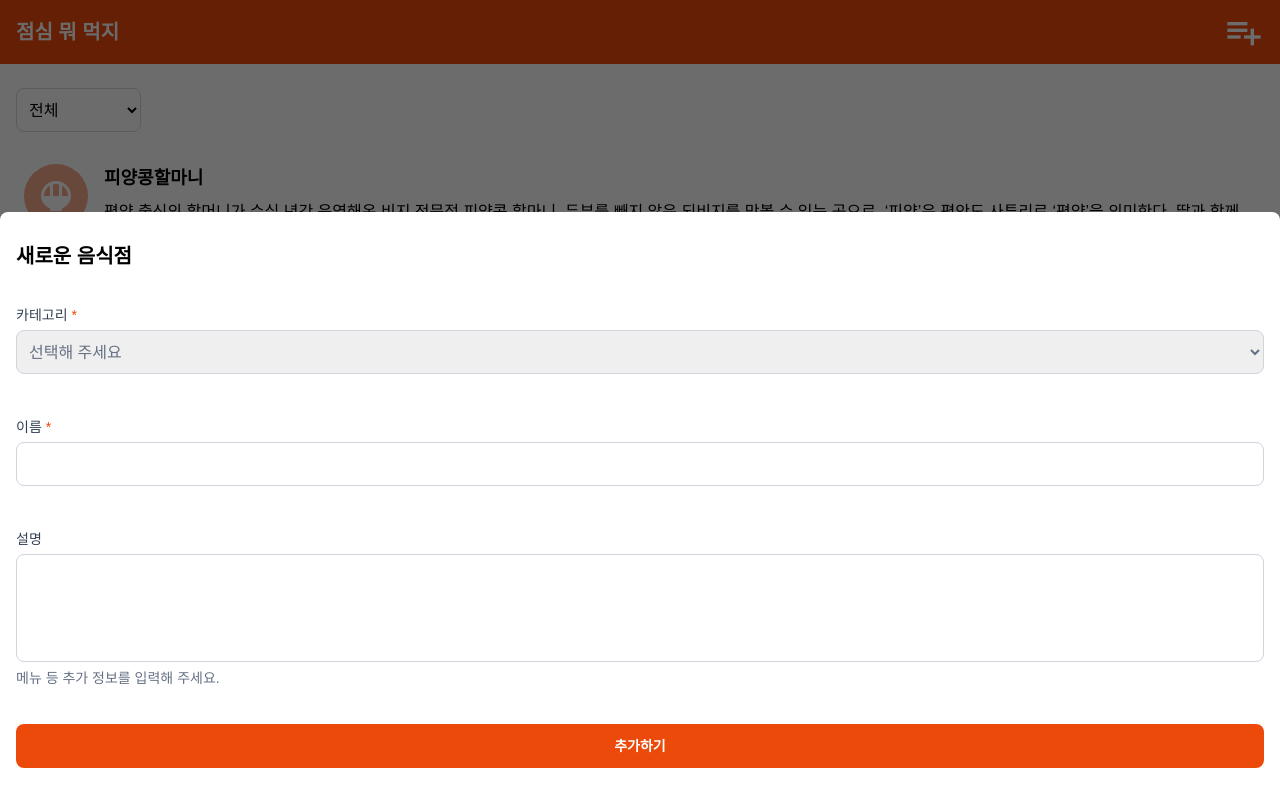
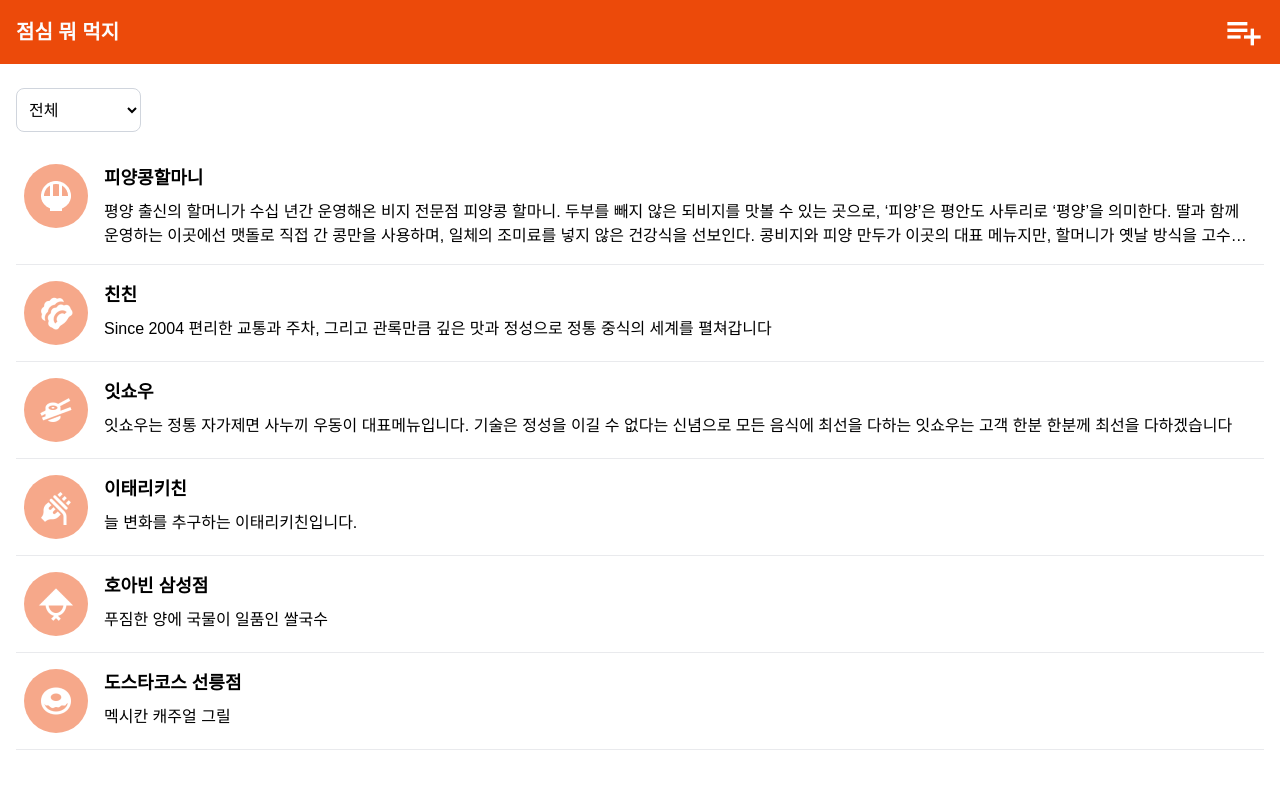
Before and after one commit to woowacourse/self-paced-react, a React (Vite) app: page / in a window 1280 px wide. Built offline with nearby package versions, Linux system fonts and the light colour scheme.

Commit message:
feat: 모달 UI 구현하기

```diff
--- a/src/App.jsx
+++ b/src/App.jsx
@@ -1,5 +1,5 @@
 import './App.css';
-import AddRestaurantModal from './components/AddRestaurantModal';
+// import AddRestaurantModal from './components/AddRestaurantModal';
 import CategoryFilter from './components/CategoryFilter';
 import Header from './components/Header';
 import RestaurantDetailModal from './components/RestaurantDetailModal';
@@ -10,16 +10,19 @@ import { restaurantsData } from './data/restaurantsData';
 function App() {
     const [category, setCategory] = useState('전체');
     const filteredRestaurants = category === '전체' ? restaurantsData : restaurantsData.filter((restaurant) => restaurant.category === category);
+    const [isModalOpen, setIsModalOpen] = useState(false);
+    const [selectedRestaurant, setSelectedRestaurant] = useState(null);
+
     return (
         <>
             <Header />
             <main>
                 <CategoryFilter category={category} onChangeCategory={setCategory} />
-                <RestaurantList restaurants={filteredRestaurants} />
+                <RestaurantList restaurants={filteredRestaurants} onChangeModal={setIsModalOpen} onChangeSelectRestaurant={setSelectedRestaurant} />
             </main>
             <aside>
-                <RestaurantDetailModal />
-                <AddRestaurantModal />
+                {isModalOpen && <RestaurantDetailModal onChangeModal={setIsModalOpen} selectedRestaurant={selectedRestaurant} />}
+                {/* <AddRestaurantModal /> */}
             </aside>
         </>
     );
--- a/src/components/RestaurantDetailModal.jsx
+++ b/src/components/RestaurantDetailModal.jsx
@@ -1,17 +1,34 @@
 import '../css/Modal.css';
+import { useEffect } from 'react';
 
-function RestaurantDetailModal() {
+function RestaurantDetailModal({ onChangeModal, selectedRestaurant }) {
+    const handleKeyDown = (event) => {
+        if (event.key === 'Escape') {
+            onChangeModal(false);
+        }
+    };
+
+    useEffect(() => {
+        window.addEventListener('keydown', handleKeyDown);
+
+        return () => {
+            window.removeEventListener('keydown', handleKeyDown);
+        };
+    }, []);
+
     return (
         <>
             <div className='modal modal--open'>
-                <div className='modal-backdrop'></div>
+                <div className='modal-backdrop' onClick={() => onChangeModal(false)}></div>
                 <div className='modal-container'>
-                    <h2 className='modal-title text-title'>음식점 이름</h2>
+                    <h2 className='modal-title text-title'>{selectedRestaurant.name}</h2>
                     <div className='restaurant-info'>
-                        <p className='restaurant-info__description text-body'>음식점 소개 문구</p>
+                        <p className='restaurant-info__description text-body'>{selectedRestaurant.description}</p>
                     </div>
                     <div className='button-container'>
-                        <button className='button button--primary text-caption'>닫기</button>
+                        <button className='button button--primary text-caption' onClick={() => onChangeModal(false)}>
+                            닫기
+                        </button>
                     </div>
                 </div>
             </div>
--- a/src/components/RestaurantList.jsx
+++ b/src/components/RestaurantList.jsx
@@ -1,13 +1,20 @@
 import '../css/RestaurantList.css';
 import { convertCategoryData } from '../data/convertCategoryData.js';
 
-function RestaurantList({ restaurants }) {
+function RestaurantList({ restaurants, onChangeModal, onChangeSelectRestaurant }) {
     return (
         <>
             <section className='restaurant-list-container'>
                 <ul className='restaurant-list'>
                     {restaurants.map((restaurant) => (
-                        <li key={restaurant.id} className='restaurant'>
+                        <li
+                            key={restaurant.id}
+                            className='restaurant'
+                            onClick={() => {
+                                onChangeModal(true);
+                                onChangeSelectRestaurant(restaurant);
+                            }}
+                        >
                             <div className='restaurant__category'>
                                 <img src={`./category-${convertCategoryData[restaurant.category]}.png`} alt={restaurant.category} className='category-icon' />
                             </div>
```
